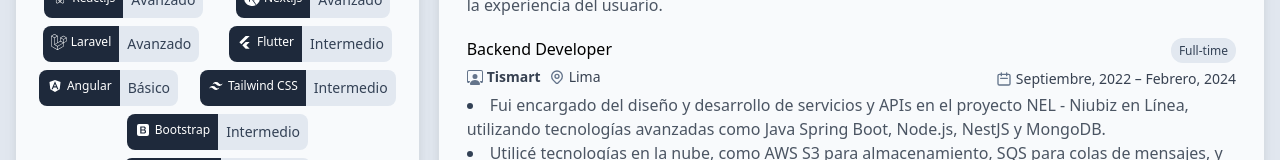
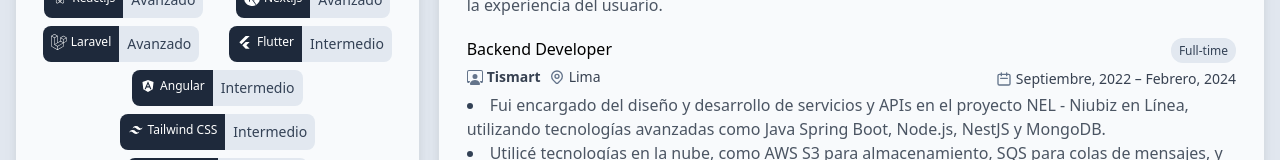
Before and after one commit to chaicopadillag/chaicopadillag.github.io, a React (Vite) app: page / in a window 1280 px wide. Shown: the part 792-952 px from the top of the page. Built offline with nearby package versions, Linux system fonts and the light colour scheme.

Commit message:
feat: update skill angular level

```diff
--- a/src/database/skillsDB.ts
+++ b/src/database/skillsDB.ts
@@ -135,7 +135,7 @@
   {
     id: '055d39fc-3972-4638-b307-eb376e5cd371',
     name: 'Angular',
-    level: 'Básico',
+    level: 'Intermedio',
     Icon: IconAngular,
   },
   {
```
